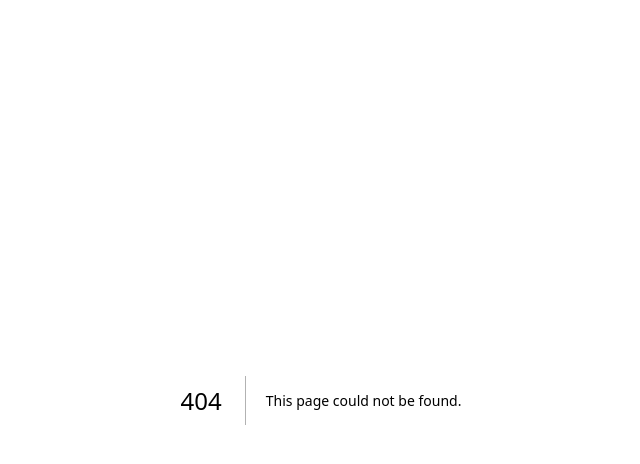
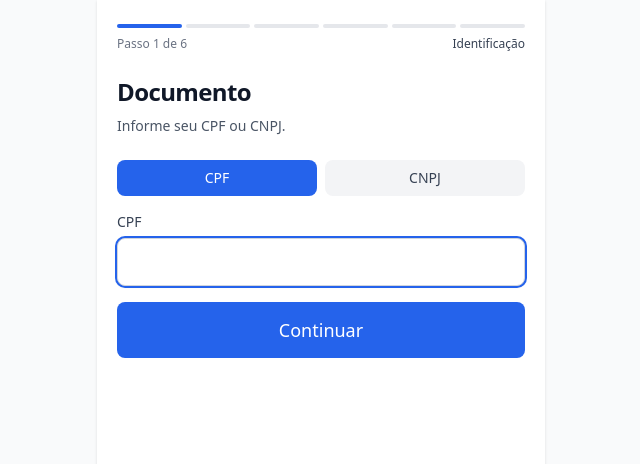
Before and after one commit to SamucaBraga/predictus-challenge, a Next.js app in the folder predictus-front/: page /signup/document in a window 1280 px wide. Before the commit this address had no page. Shown: the top 464 px of the page, without its empty margins (319-959 px from the left). Built offline with nearby package versions, Linux system fonts and the light colour scheme; no server answers.

Commit message:
feat(frontend): document page with CPF/CNPJ toggle

```diff
--- /dev/null
+++ b/predictus-front/app/signup/document/page.tsx
@@ -0,0 +1,26 @@
+import { headers } from 'next/headers';
+import { FormDocument } from '@/components/forms/form-document';
+import { StepLayout } from '@/components/ui/step-layout';
+import { getRegistrationState } from '@/lib/actions/_state';
+
+export default async function Page() {
+  const state = await getRegistrationState();
+  const pathname = (await headers()).get('x-pathname') ?? '';
+  const editFromReview = pathname.includes('edit=review');
+
+  const documentType = state?.partialData.document_type as 'cpf' | 'cnpj' | null | undefined;
+  const documentNumber = state?.partialData.document_number ?? null;
+
+  return (
+    <StepLayout.Root>
+      <StepLayout.Header title="Documento" description="Informe seu CPF ou CNPJ." />
+      <StepLayout.Body>
+        <FormDocument
+          initialDocumentType={documentType ?? null}
+          initialDocumentNumber={documentNumber}
+          editFromReview={editFromReview}
+        />
+      </StepLayout.Body>
+    </StepLayout.Root>
+  );
+}
--- /dev/null
+++ b/predictus-front/components/forms/form-document.tsx
@@ -0,0 +1,94 @@
+'use client';
+
+import { useRouter } from 'next/navigation';
+import { useState } from 'react';
+import { Button } from '@/components/ui/button';
+import { FormField } from '@/components/ui/form-field';
+import { Input } from '@/components/ui/input';
+import { MaskedInput } from '@/components/ui/masked-input';
+import { cn } from '@/helpers/utils';
+import { submitDocument } from '@/lib/actions/registration';
+import { useFormState } from '@/lib/hooks/use-form-state';
+
+type DocumentType = 'cpf' | 'cnpj';
+
+interface Props {
+  initialDocumentType: DocumentType | null;
+  initialDocumentNumber: string | null;
+  editFromReview: boolean;
+}
+
+export function FormDocument({
+  initialDocumentType,
+  initialDocumentNumber,
+  editFromReview,
+}: Props) {
+  const router = useRouter();
+  const [docType, setDocType] = useState<DocumentType>(initialDocumentType ?? 'cpf');
+
+  const [state, handleSubmit, isPending] = useFormState(submitDocument, () => {
+    router.push(editFromReview ? '/signup/review' : '/signup/contact');
+  });
+
+  return (
+    <form onSubmit={handleSubmit} className="flex flex-col gap-4">
+      <div className="flex gap-2">
+        <TypeToggle active={docType === 'cpf'} onClick={() => setDocType('cpf')}>
+          CPF
+        </TypeToggle>
+        <TypeToggle active={docType === 'cnpj'} onClick={() => setDocType('cnpj')}>
+          CNPJ
+        </TypeToggle>
+      </div>
+
+      <input type="hidden" name="document_type" value={docType} />
+
+      <FormField.Root>
+        <FormField.Label htmlFor="document_number">
+          {docType === 'cpf' ? 'CPF' : 'CNPJ'}
+        </FormField.Label>
+        <Input.Root error={!!state.errors?.document_number}>
+          <MaskedInput
+            id="document_number"
+            name="document_number"
+            mask={docType}
+            defaultValue={initialDocumentNumber ?? ''}
+            autoFocus
+          />
+        </Input.Root>
+        <FormField.Message error={state.errors?.document_number} />
+      </FormField.Root>
+
+      {state.errors?._form && (
+        <p className="text-sm text-red-600">{state.errors._form[0]}</p>
+      )}
+
+      <Button type="submit" size="lg" disabled={isPending} loading={isPending}>
+        {editFromReview ? 'Salvar' : 'Continuar'}
+      </Button>
+    </form>
+  );
+}
+
+function TypeToggle({
+  active,
+  onClick,
+  children,
+}: {
+  active: boolean;
+  onClick: () => void;
+  children: React.ReactNode;
+}) {
+  return (
+    <button
+      type="button"
+      onClick={onClick}
+      className={cn(
+        'flex-1 rounded-lg py-2 text-sm font-medium transition',
+        active ? 'bg-primary text-white' : 'bg-gray-100 text-gray-700',
+      )}
+    >
+      {children}
+    </button>
+  );
+}
```
